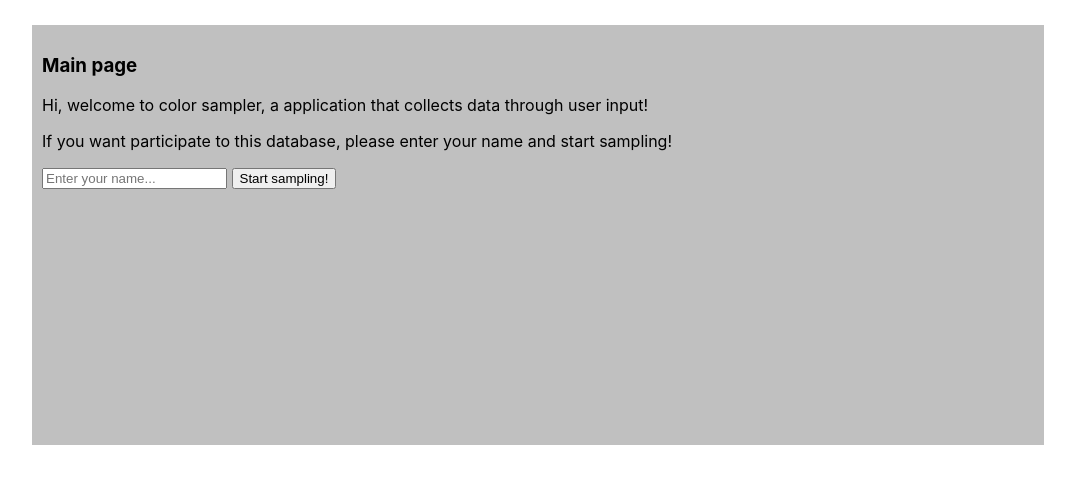
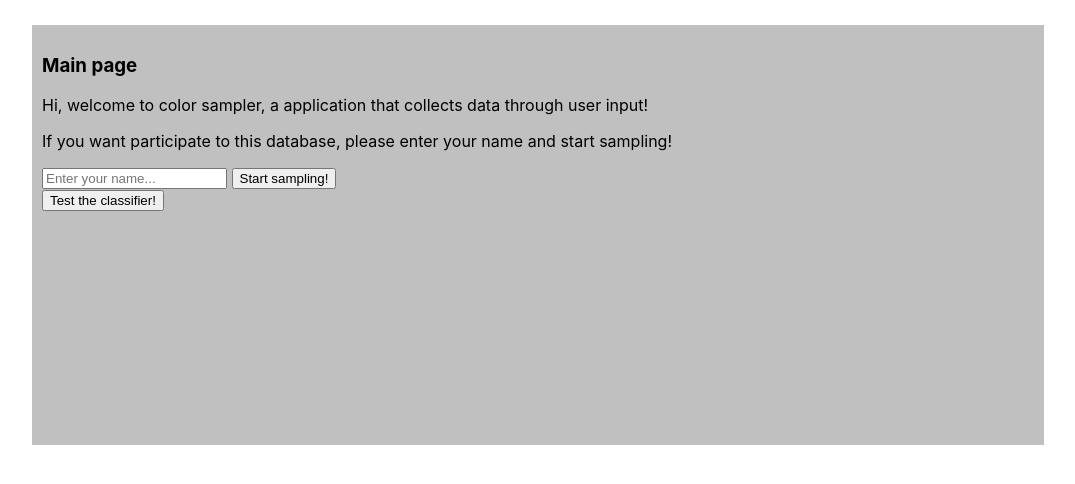
Before and after one commit to sznowak13/color-classifier, a Flask app: page / in a window 1280 px wide. Shown: the top 484 px of the page, without its empty margins (50-1125 px from the left). Run offline with Flask 2, Linux system fonts and the light colour scheme; parts of the project's set-up code (start-up, migrations or seed data) failed here and were passed over.

Commit message:
Added link to classifier

```diff
--- a/templates/index.html
+++ b/templates/index.html
@@ -11,4 +11,5 @@
             <input name="entry_name" type="text" placeholder="Enter your name..." />
             <button type="submit">Start sampling!</button>
         </form>
+        <a href="{{ url_for('classifier') }}"><button>Test the classifier!</button></a>
     {% endblock %}
```
